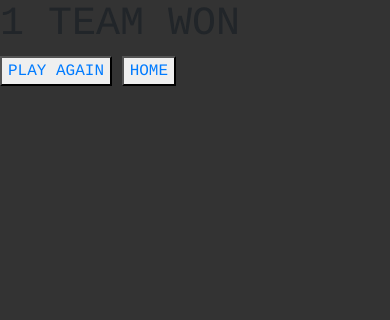
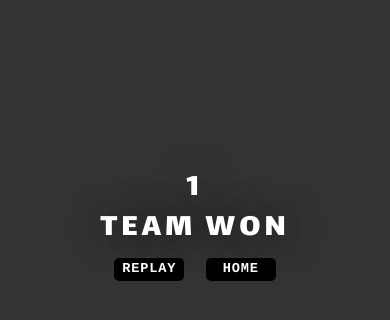
Before and after one commit to jgalicic/codenames-secret-strings, a Flask app: page /win/1 in a window 390 px wide. Shown: the top 320 px of the page. Run offline with Flask 2, Linux system fonts and the light colour scheme; some libraries are stand-ins or nearby versions.

Commit message:
Winning page styles

```diff
--- a/static/css/styles.css
+++ b/static/css/styles.css
@@ -249,6 +249,68 @@ h2 .brace {
   transform: rotateY(180deg);
 }
 
+
+/* WIN SCREEN STLYES */
+
+.red_bg {
+  background:
+  repeating-radial-gradient(circle,
+  rgba(207, 171, 198, 0.03) 10px,
+  rgba(207, 171, 198, 0.03) 45px,
+  rgba(218, 187, 187, 0.15) 60px,
+  rgba(218, 187, 187, 0.15) 70px,
+   rgba(207, 171, 198, 0.03) 85px),
+   repeating-radial-gradient(circle,
+   rgb(255, 51, 0),
+   rgb(59, 0, 0)
+   );
+}
+
+.blue_bg {
+  background:
+  repeating-radial-gradient(circle,
+  rgba(207, 171, 198, 0.03) 10px,
+  rgba(207, 171, 198, 0.03) 45px,
+  rgba(218, 187, 187, 0.15) 60px,
+  rgba(218, 187, 187, 0.15) 70px,
+   rgba(207, 171, 198, 0.03) 85px),
+   repeating-radial-gradient(circle,
+   rgb(11, 11, 255),
+   rgb(7, 1, 87)
+   );
+}
+
+.bg_layer1{
+  width: 100%;
+  height: 100vh;
+  text-align: center;
+}
+
+.bg_layer1 h1{
+  padding-top: 20vh;
+  letter-spacing: 1vw;
+  color: white;
+  text-shadow: 2px 2px 35px rgba(0,0,0,.7);
+  font-size: 8.5vw;
+  font-family: 'Lalezar', cursive;
+}
+
+.bg_layer1 button:first-of-type{
+  margin-right: 3vw;
+}
+
+.bg_layer1 button, .bg_layer1 a{
+  letter-spacing: 0.2vw;
+  border: none;
+  border-radius: 5px;
+  background-color: black;
+  color: white;
+  width: 18vw;
+  font-weight: bold;
+  font-size: 3.5vw;
+}
+
+
 /* Media Queries */
 
 @media only screen and (max-width: 900px) {
@@ -271,6 +333,10 @@ h2 .brace {
     margin: 2px;
     width: 23%;
     height: 16%;
+  }
+
+  .card_back img {
+    min-height: 100px !important;
   }
 
   .card_front {
--- /dev/null
+++ b/static/js/win_page.js
@@ -0,0 +1,7 @@
+
+$(document).ready(function () {
+
+    $( "h1:contains('RED')" ).parent().addClass("red_bg");
+    $( "h1:contains('BLUE')" ).parent().addClass("blue_bg");
+
+});
--- a/templates/win.html
+++ b/templates/win.html
@@ -6,13 +6,16 @@
     <meta http-equiv="X-UA-Compatible" content="ie=edge">
     <link rel="stylesheet" href="https://stackpath.bootstrapcdn.com/bootstrap/4.3.1/css/bootstrap.min.css"
     integrity="sha384-ggOyR0iXCbMQv3Xipma34MD+dH/1fQ784/j6cY/iJTQUOhcWr7x9JvoRxT2MZw1T" crossorigin="anonymous">
+    <link href="https://fonts.googleapis.com/css?family=Lalezar" rel="stylesheet">
     <link rel="stylesheet" type="text/css" href="{{ url_for('static', filename='css/styles.css') }}">
+    <script src="https://code.jquery.com/jquery-2.1.4.min.js"></script>
+    <script src="{{url_for('static', filename='js/win_page.js')}}"></script>
     <title>Codenames</title>
 </head>
 <body>
     <div class='bg_layer1'>
-    <h1>{{team|upper}} TEAM WON</h1>
-    <button><a href="/reset">PLAY AGAIN</a></button>
+    <h1><span style = "display: block;">{{team|upper}}</span>TEAM WON</h1>
+    <button><a href="/reset">REPLAY</a></button>
     <button><a href="/">HOME</a></button>
     </div>
 </body>
```
